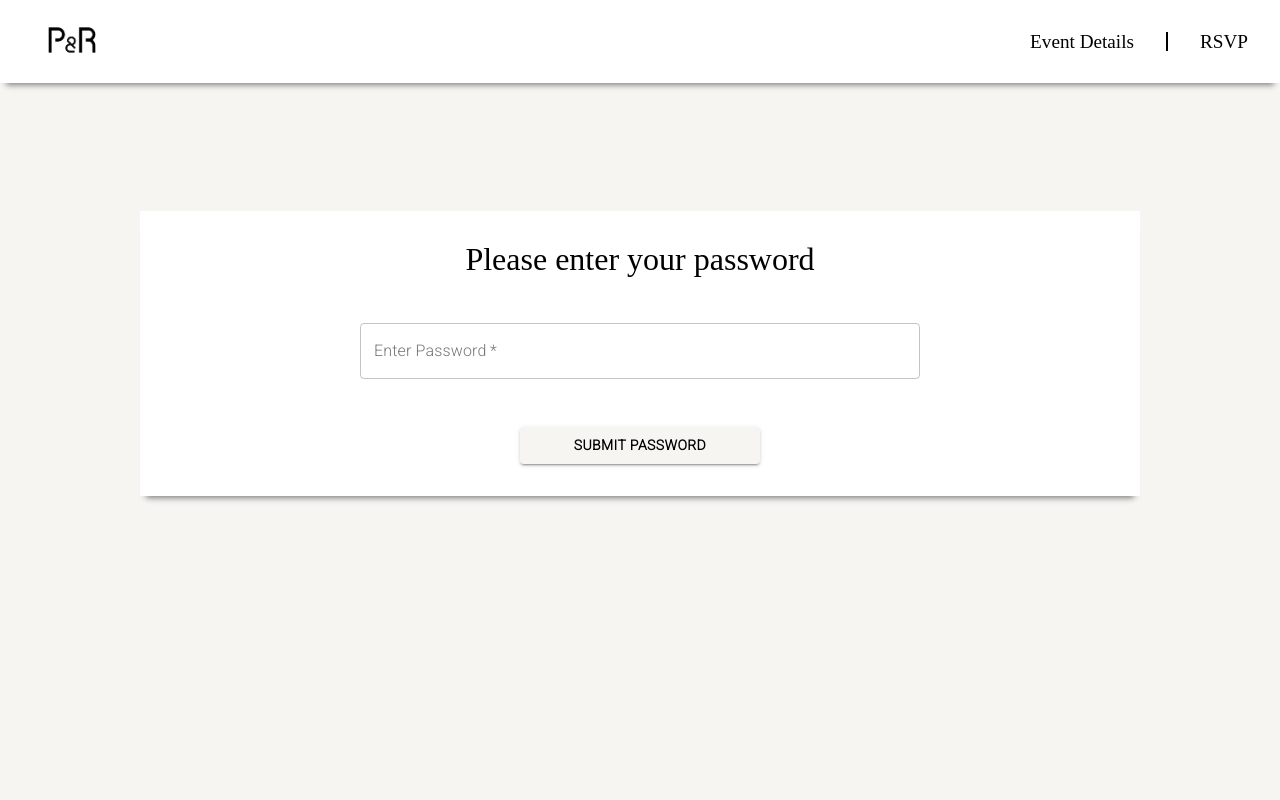
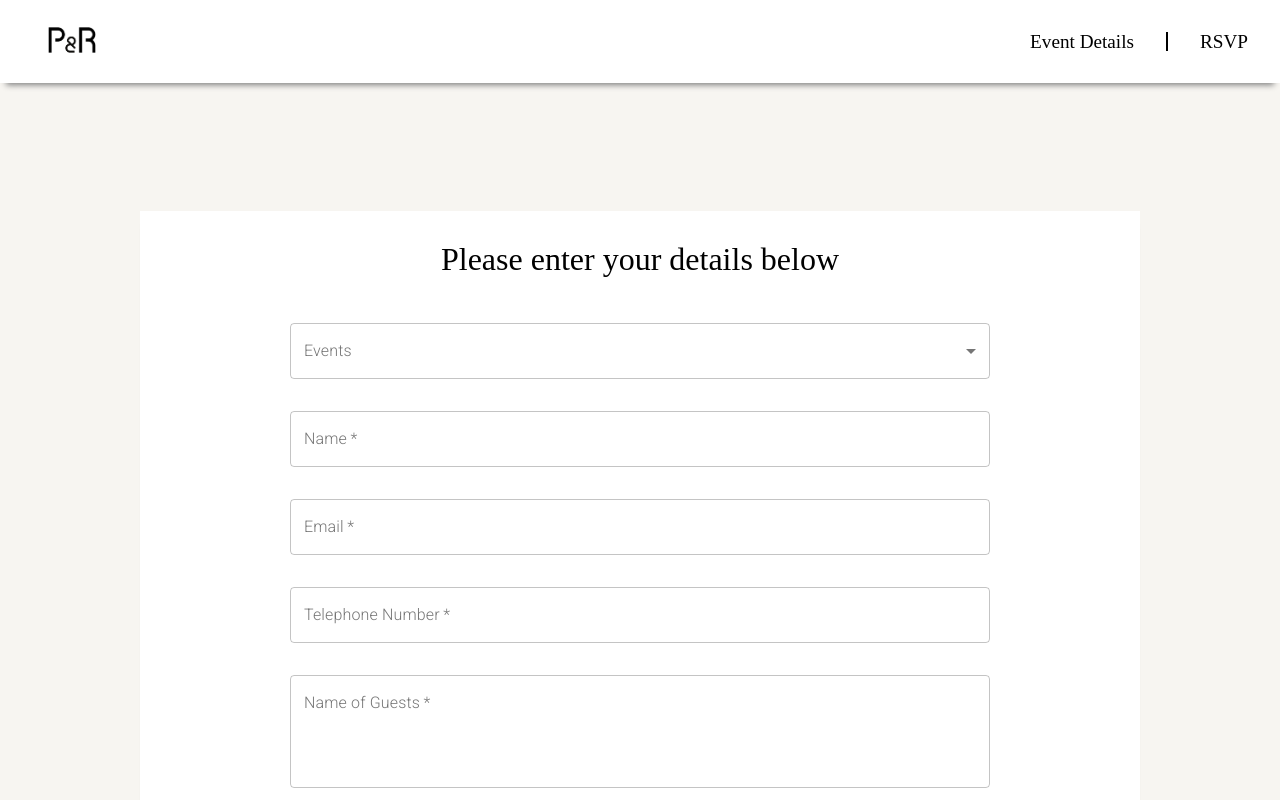
Before and after one commit to preetycool/rimshiwedspreet, a React (Create React App) app in the folder client/: page /rsvp in a window 1280 px wide. Shown: the top 800 px of the page. Built offline with nearby package versions, Linux system fonts and the light colour scheme; a web font is replaced by a local one.

Commit message:
fix rsvp form display

```diff
--- a/client/src/containers/RSVP/index.js
+++ b/client/src/containers/RSVP/index.js
@@ -33,7 +33,7 @@ const RSVP = () => {
 
   const [isLoading, setIsLoading] = useState(false);
   const [submissionMessage, setSubmissionMessage] = useState({});
-  const [displayForm, setDisplayForm] = useState(false);
+  const [displayForm, setDisplayForm] = useState(true);
   const [passwordEntered, setPasswordEntered] = useState("");
 
   const handleSubmit = (e) => {
```
